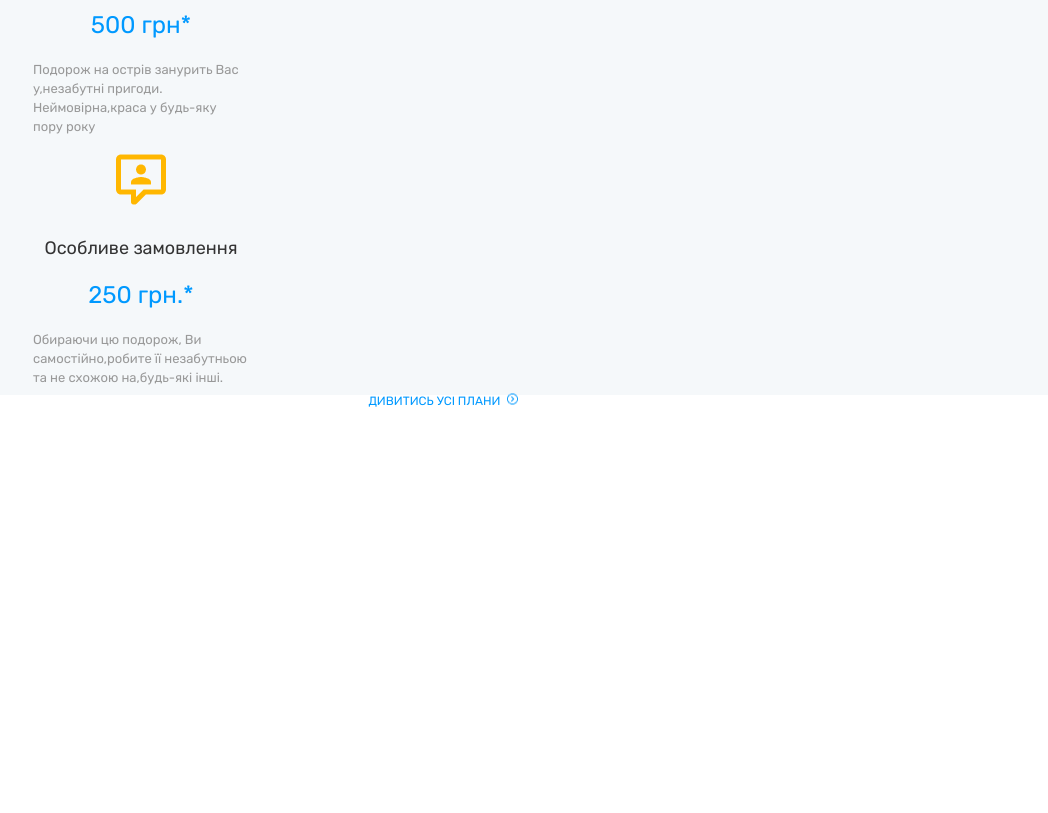
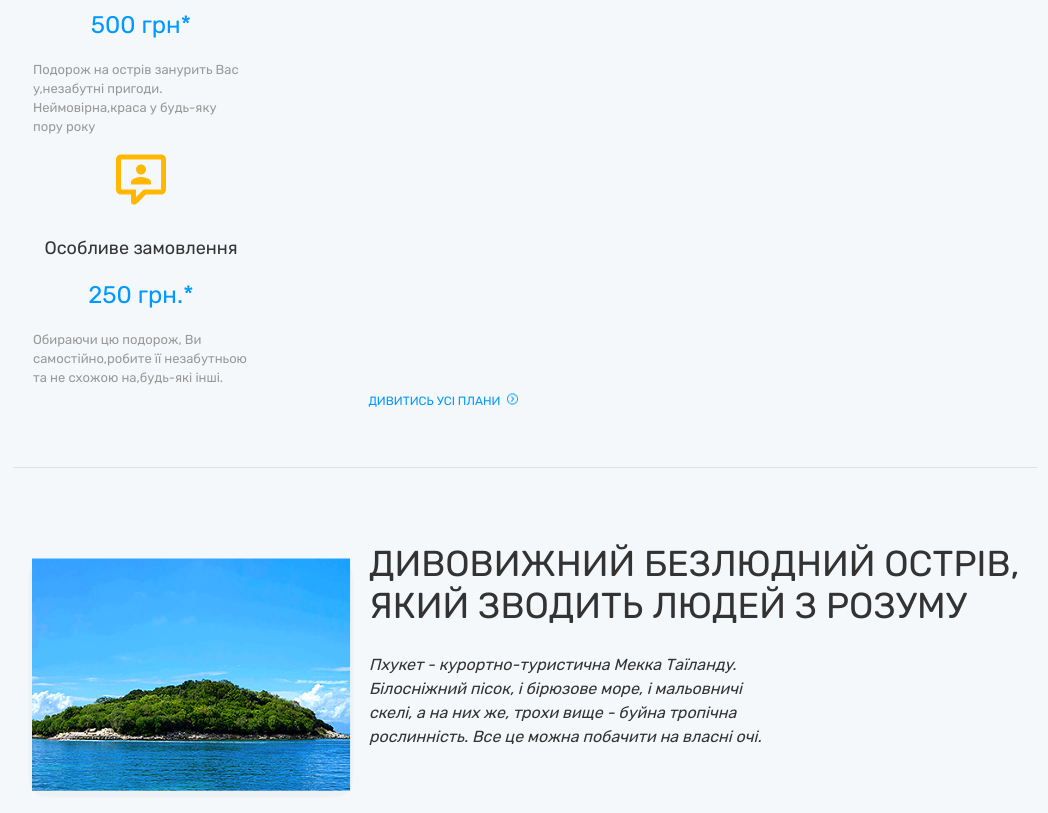
Before and after one commit to Artem123223/seatrips, a website: page src/pug/index.pug in a window 1280 px wide. Shown: the part 1557-2370 px from the top of the page, without its empty margins (115-1163 px from the left). Before the commit the page ends 1992 px from the top, so only its background shows below. Drawn offline with nearby package versions, Linux system fonts and the light colour scheme; files that its build step writes are made by us from their sources; files whose address does not match are found by name.

Commit message:
seatrips

```diff
--- a/src/pug/index.pug
+++ b/src/pug/index.pug
@@ -10,14 +10,14 @@ html(lang="en")
         include components/mixin
         header.wrapper.puck
             nav.navbar.navbar-expand-lg.bg-body-tertiary(style='background-color: transparent;' data-bs-theme='light')
-                .container-fluid.row.row-cols-4
+                .container-fluid.row.row-cols-5
                     a.col.navbar-brand.items-center(href='index.html')
                         img.d-inline-block.align-text-top(src='img/logo.png' alt='Logo' width='33' height='40')
                         |   trips
                     button.navbar-toggler(type='button' data-bs-toggle='collapse' data-bs-target='#navbarSupportedContent' aria-controls='navbarSupportedContent' aria-expanded='false' aria-label='Toggle navigation')
                         span.navbar-toggler-icon
                     #navbarSupportedContent.collapse.navbar-collapse
-                    ul.col-6.navbar-nav.me-auto.mb-2.mb-lg-0
+                    ul.col-8.navbar-nav.me-auto.mb-2.mb-lg-0
                         li.nav-item
                             a.nav-link.active(aria-current='page' href='#') ГОловна
                         li.nav-item
@@ -66,3 +66,9 @@ html(lang="en")
                     div.analizi
                         a.gamno(href="#") дивитись усі плани
                         img(src="img/arrowright.png", alt="стрілка вправо")
+                hr.hr
+                .island.row-s
+                    img.col-mlss(src="img/firstphoto.png", alt="фото безлюдного острова")
+                    .abaudna
+                        h2.h2-abaudna Дивовижний безлюдний острів, який зводить людей з розуму
+                        p.opis Пхукет - курортно-туристична Мекка Таїланду. Білосніжний пісок, і бірюзове море, і мальовничі скелі, а на них же, трохи вище - буйна тропічна рослинність. Все це можна побачити на власні очі.
--- a/src/sass/components/mixin.sass
+++ b/src/sass/components/mixin.sass
@@ -24,3 +24,7 @@
         border: 1rem solid #fff
     @if $empty != false
         width: 170px
+
+=media($size)
+    @media screen and (min-width:#{$size}px)
+        @content
--- a/src/sass/style.sass
+++ b/src/sass/style.sass
@@ -229,6 +229,7 @@ main
 
 .maincards
   position: relative
+  margin-bottom: 72px
 
 .gamno
   font-size: 12px
@@ -282,3 +283,36 @@ main figure:nth-child(2) .p-width
 
 .box-padding
   padding: 29px 34px 48px 20px
+
+.hr
+  border: none
+  border-top: 1px solid #dfe3e6
+  width: 100%
+
+.island
+  padding-top: 75px
+
+.h2-abaudna
+  font-size: 36px
+  line-height: 42px
+  text-transform: uppercase
+  color: #333
+  font-weight: 400
+  margin-bottom: 26px
+
+.opis
+  width: 396px
+  height: 75px
+  font-size: 16px
+  line-height: 24px
+  color: #333333
+  font-weight: 400
+  font-style: italic
+  margin-bottom: 39px
+
+.col-mlss
+  width: 370px
+  height: 270px
+
+.row-s
+  display: flex
```
Also changed, not shown: docs/css/style.css, docs/index.html.
